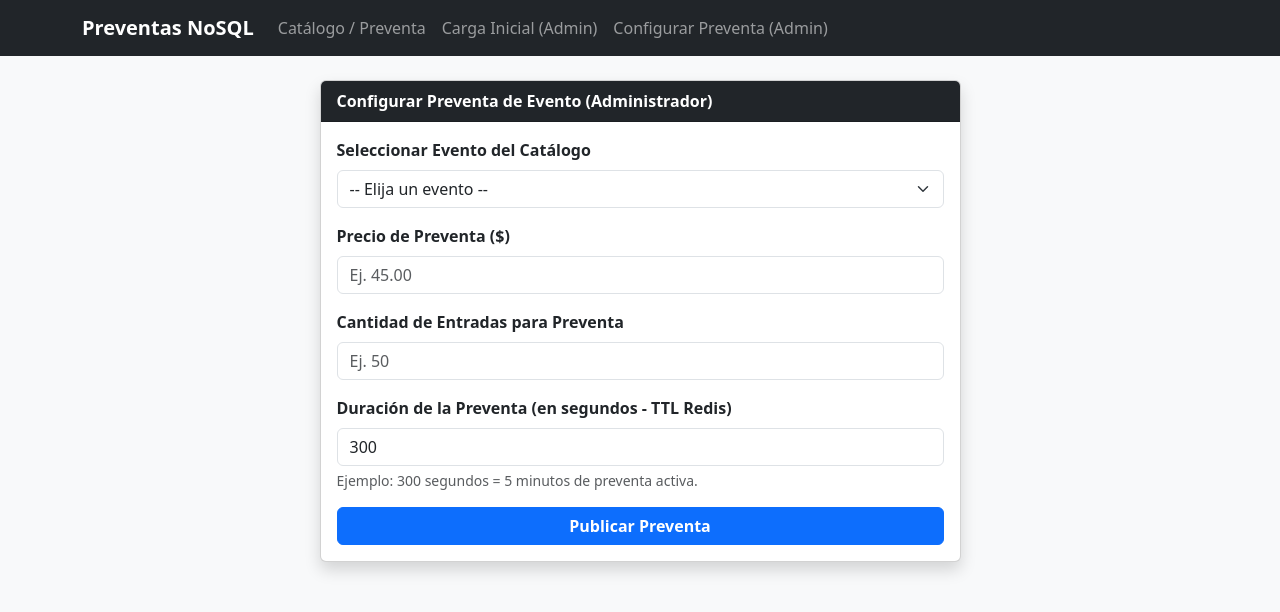
After one commit to ethanvg15/ProyectoBDAvanzadas, a Flask app: page /eventos/admin/preventa in a window 1280 px wide. The commit adds this page. Shown: the top 612 px of the page. Run offline with Flask 3, Linux system fonts and the light colour scheme; data that the repository does not hold is empty.

Commit message:
funciona antes de hacer la preventa

```diff
--- a/app/blue_prints/eventos/routes.py
+++ b/app/blue_prints/eventos/routes.py
@@ -1,7 +1,7 @@
-from flask import Blueprint, render_template, request, redirect, url_for, flash
-from app.database import get_mongo_db
+from flask import Blueprint, render_template, request, redirect, url_for, flash, session
+from app.database import get_mongo_db, get_redis_client
 import json
-
+import uuid
 eventos_bp = Blueprint("eventos", __name__)
 
 @eventos_bp.route("/", methods=["GET"])
@@ -61,3 +61,148 @@ def ver_catalogo():
         categorias=categorias,
         categoria_seleccionada=categoria_filtro
     )
+@eventos_bp.route("/admin/preventa", methods=["GET", "POST"])
+def configurar_preventa():
+    """
+    Módulo Administrativo: Selecciona un evento del catálogo, define el precio
+    de preventa, la cantidad de entradas y la duración (TTL) en Redis.
+    """
+    db = get_mongo_db()
+    redis_client = get_redis_client()
+
+    if request.method == "POST":
+        id_evento = request.form.get("id_evento")
+        precio_preventa = float(request.form.get("precio"))
+        cantidad_entradas = int(request.form.get("cantidad"))
+        duracion_segundos = int(request.form.get("duracion_segundos"))
+
+        # 1. Actualizar documento del evento en MongoDB
+        resultado = db.eventos.update_one(
+            {"id_evento": id_evento},
+            {"$set": {
+                "precio": precio_preventa,
+                "entradas_disponibles": cantidad_entradas,
+                "estado": "EN_PREVENTA"
+            }}
+        )
+
+        if resultado.matched_count == 0:
+            flash("No se encontró el evento seleccionado en la base de datos.", "error")
+            return redirect(request.url)
+
+        # 2. Registrar la ventana de preventa activa en Redis con expiración automática (TTL)
+        redis_client.setex(f"preventa_activa:{id_evento}", duracion_segundos, "ACTIVA")
+
+        flash(f"Preventa activada por {duracion_segundos} segundos para el evento {id_evento}.", "success")
+        return redirect(url_for("eventos.ver_catalogo"))
+
+    # Consultar todos los eventos cargados para poblar el selector del formulario
+    eventos = list(db.eventos.find({}))
+    return render_template("admin/configurar_preventa.html", eventos=eventos)
+@eventos_bp.route("/reservar/<id_evento>", methods=["POST"])
+def reservar_entrada(id_evento):
+    """
+    Fase 1 (Estado Activo / Bloqueo Temporal en Redis con TTL):
+    Verifica el inventario real descontando reservas activas en RAM y bloquea el cupo.
+    """
+    db = get_mongo_db()
+    redis_client = get_redis_client()
+
+    cantidad_solicitada = int(request.form.get("cantidad", 1))
+    if "cliente_id" not in session:
+        session["cliente_id"] = str(uuid.uuid4())[:8]
+    cliente_id = session["cliente_id"]
+
+    # 1. Validar que la preventa siga activa en Redis
+    if not redis_client.exists(f"preventa_activa:{id_evento}"):
+        flash("La ventana de preventa para este evento ha expirado o no está activa.", "error")
+        return redirect(url_for("eventos.ver_catalogo"))
+
+    # 2. Consultar inventario persistente en MongoDB
+    evento = db.eventos.find_one({"id_evento": id_evento})
+    if not evento:
+        flash("El evento seleccionado no existe.", "error")
+        return redirect(url_for("eventos.ver_catalogo"))
+
+    # 3. Calcular cupos retenidos en Redis por otros usuarios concurrentes
+    llaves_reservas = redis_client.keys(f"reserva:{id_evento}:*")
+    entradas_retenidas = sum(int(redis_client.get(k) or 0) for k in llaves_reservas)
+    disponibles_reales = int(evento.get("entradas_disponibles", 0)) - entradas_retenidas
+
+    if cantidad_solicitada > disponibles_reales:
+        flash(f"Cupo insuficiente. Solo quedan {disponibles_reales} entradas disponibles.", "error")
+        return redirect(url_for("eventos.ver_catalogo"))
+
+    # 4. Crear bloqueo temporal en Redis con TTL de 120 segundos
+    tiempo_ttl = 120
+    llave_usuario = f"reserva:{id_evento}:{cliente_id}"
+    redis_client.setex(llave_usuario, tiempo_ttl, cantidad_solicitada)
+
+    flash(f"Reserva temporal activada por {tiempo_ttl} segundos.", "success")
+    return redirect(url_for("eventos.checkout_reserva", id_evento=id_evento))
+
+
+@eventos_bp.route("/checkout/<id_evento>", methods=["GET"])
+def checkout_reserva(id_evento):
+    """Muestra la ventana de confirmación mientras el TTL de Redis esté vigente."""
+    db = get_mongo_db()
+    redis_client = get_redis_client()
+    cliente_id = session.get("cliente_id")
+
+    llave_usuario = f"reserva:{id_evento}:{cliente_id}"
+    ttl_restante = redis_client.ttl(llave_usuario)
+    cantidad_reservada = redis_client.get(llave_usuario)
+
+    if ttl_restante <= 0 or not cantidad_reservada:
+        flash("Transacción abortada: Tu reserva temporal expiró y los cupos fueron liberados.", "error")
+        return redirect(url_for("eventos.ver_catalogo"))
+
+    evento = db.eventos.find_one({"id_evento": id_evento})
+    return render_template(
+        "eventos/checkout.html",
+        evento=evento,
+        cantidad=int(cantidad_reservada),
+        ttl=ttl_restante
+    )
+
+
+@eventos_bp.route("/confirmar_compra/<id_evento>", methods=["POST"])
+def confirmar_compra(id_evento):
+    """
+    Fase 2 (Estado Committed / Persistencia en MongoDB):
+    Consolida la venta en disco y libera la llave temporal de Redis.
+    """
+    db = get_mongo_db()
+    redis_client = get_redis_client()
+    cliente_id = session.get("cliente_id")
+    llave_usuario = f"reserva:{id_evento}:{cliente_id}"
+
+    cantidad_str = redis_client.get(llave_usuario)
+    if not cantidad_str:
+        flash("Transacción abortada: El tiempo límite expiró antes de confirmar.", "error")
+        return redirect(url_for("eventos.ver_catalogo"))
+
+    cantidad_comprada = int(cantidad_str)
+    evento = db.eventos.find_one({"id_evento": id_evento})
+
+    # 1. Descontar inventario en MongoDB de forma atómica
+    db.eventos.update_one(
+        {"id_evento": id_evento},
+        {"$inc": {"entradas_disponibles": -cantidad_comprada}}
+    )
+
+    # 2. Registrar comprobante en la colección 'ventas' (Durabilidad)
+    db.ventas.insert_one({
+        "id_venta": str(uuid.uuid4())[:12],
+        "id_evento": id_evento,
+        "nombre_evento": evento.get("nombre"),
+        "cliente_id": cliente_id,
+        "cantidad": cantidad_comprada,
+        "total_pagado": cantidad_comprada * float(evento.get("precio", 0))
+    })
+
+    # 3. Liberar el bloqueo en Redis
+    redis_client.delete(llave_usuario)
+
+    flash("¡Compra confirmada (Committed) exitosamente!", "success")
+    return redirect(url_for("eventos.ver_catalogo"))
--- /dev/null
+++ b/app/templates/admin/configurar_preventa.html
@@ -0,0 +1,48 @@
+{% extends "base.html" %}
+
+{% block content %}
+<div class="row justify-content-center">
+    <div class="col-md-7">
+        <div class="card shadow">
+            <div class="card-header bg-dark text-white fw-bold">
+                Configurar Preventa de Evento (Administrador)
+            </div>
+            <div class="card-body">
+                <form method="POST" action="{{ url_for('eventos.configurar_preventa') }}">
+                    <div class="mb-3">
+                        <label for="id_evento" class="form-label fw-bold">Seleccionar Evento del Catálogo</label>
+                        <select class="form-select" id="id_evento" name="id_evento" required>
+                            <option value="" selected disabled>-- Elija un evento --</option>
+                            {% for evento in eventos %}
+                                <option value="{{ evento.id_evento }}">
+                                    {{ evento.nombre }} ({{ evento.categoria }}) - Actual: ${{ evento.precio }}
+                                </option>
+                            {% endfor %}
+                        </select>
+                    </div>
+
+                    <div class="mb-3">
+                        <label for="precio" class="form-label fw-bold">Precio de Preventa ($)</label>
+                        <input type="number" step="0.01" min="0" class="form-control" id="precio" name="precio" placeholder="Ej. 45.00" required>
+                    </div>
+
+                    <div class="mb-3">
+                        <label for="cantidad" class="form-label fw-bold">Cantidad de Entradas para Preventa</label>
+                        <input type="number" min="1" class="form-control" id="cantidad" name="cantidad" placeholder="Ej. 50" required>
+                    </div>
+
+                    <div class="mb-3">
+                        <label for="duracion_segundos" class="form-label fw-bold">Duración de la Preventa (en segundos - TTL Redis)</label>
+                        <input type="number" min="10" class="form-control" id="duracion_segundos" name="duracion_segundos" value="300" required>
+                        <div class="form-text">Ejemplo: 300 segundos = 5 minutos de preventa activa.</div>
+                    </div>
+
+                    <button type="submit" class="btn btn-primary w-100 fw-bold">
+                        Publicar Preventa
+                    </button>
+                </form>
+            </div>
+        </div>
+    </div>
+</div>
+{% endblock %}
--- a/app/templates/base.html
+++ b/app/templates/base.html
@@ -22,6 +22,9 @@
                     <li class="nav-item">
                         <a class="nav-link" href="{{ url_for('eventos.cargar_inicial') }}">Carga Inicial (Admin)</a>
                     </li>
+                    <li class="nav-item">
+                        <a class="nav-link" href="{{ url_for('eventos.configurar_preventa') }}">Configurar Preventa (Admin)</a>
+                    </li>
                 </ul>
             </div>
         </div>
```
Also changed, not shown: app/templates/eventos/catalogo.html (+21 -4 lines), app/templates/eventos/checkout.html (added, +107 -0 lines), 1 other file.
